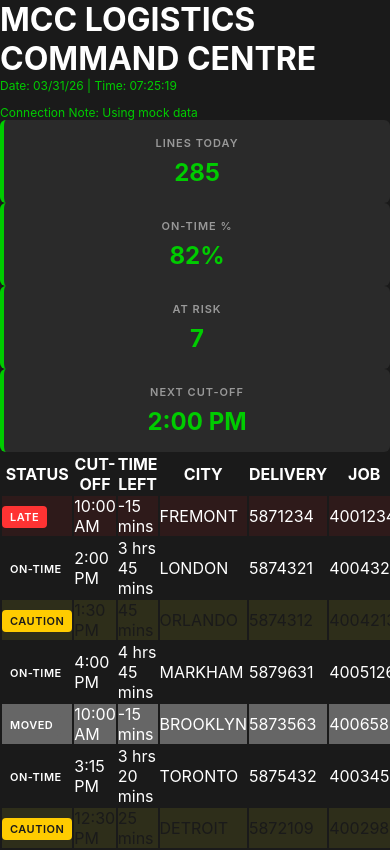
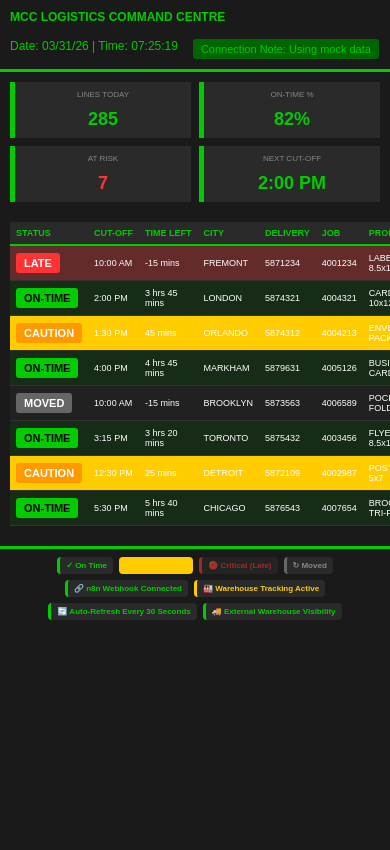
Before and after one commit to ricardo-business-camp/mcc-logistics-dashboard, a React (Create React App) app: page / in a window 390 px wide. Shown: the top 850 px of the page. Built offline with nearby package versions, Linux system fonts and the light colour scheme.

Commit message:
Revise CSS for dashboard structure and styling
Refactor CSS styles for dashboard layout and components.

```diff
--- a/src/App.css
+++ b/src/App.css
@@ -4,452 +4,384 @@
   box-sizing: border-box;
 }
 
-body {
-  font-family: -apple-system, BlinkMacSystemFont, 'Segoe UI', Roboto, 'Helvetica Neue', Arial, sans-serif;
+html, body, #root {
+  width: 100%;
+  height: 100%;
   background-color: #1a1a1a;
-  color: #ffffff;
-  overflow-x: hidden;
+  color: #fff;
+  font-family: Arial, sans-serif;
+  margin: 0;
+  padding: 0;
 }
 
-.app {
-  min-height: 100vh;
+.dashboard {
   background-color: #1a1a1a;
+  width: 100%;
   display: flex;
   flex-direction: column;
+  overflow-x: hidden;
+  margin: 0;
+  padding: 0;
 }
 
-/* HEADER */
-.header {
-  background-color: #1a1a1a;
+.dashboard-header {
+  padding: 20px;
   border-bottom: 3px solid #00cc00;
-  padding: 16px;
-  position: sticky;
-  top: 0;
-  z-index: 100;
+  display: flex;
+  justify-content: space-between;
+  align-items: center;
+  flex-wrap: wrap;
+  gap: 15px;
 }
 
-.header-content {
-  max-width: 1400px;
-  margin: 0 auto;
-}
-
-.header h1 {
+.dashboard-header h1 {
+  font-size: 32px;
   color: #00cc00;
-  font-size: 24px;
-  font-weight: 700;
-  margin-bottom: 8px;
-  letter-spacing: 1px;
+  font-weight: bold;
 }
 
 .header-info {
   display: flex;
-  justify-content: space-between;
-  align-items: center;
+  gap: 15px;
   flex-wrap: wrap;
-  gap: 12px;
+}
+
+.date {
   font-size: 12px;
   color: #00cc00;
 }
 
-.connection-note {
-  background-color: #00cc00;
-  color: #1a1a1a;
+.status {
+  font-size: 11px;
+  background-color: #006600;
+  color: #00cc00;
   padding: 4px 8px;
-  border-radius: 4px;
-  font-weight: 600;
+  border-radius: 3px;
 }
 
-@media (max-width: 768px) {
-  .header {
-    padding: 12px;
-  }
-
-  .header h1 {
-    font-size: 18px;
-  }
-
-  .header-info {
-    flex-direction: column;
-    align-items: flex-start;
-  }
-
-  .connection-note {
-    font-size: 11px;
-  }
-}
-
-/* METRICS GRID */
-.metrics-grid {
+.metrics-section {
   display: grid;
   grid-template-columns: repeat(4, 1fr);
-  gap: 12px;
-  padding: 16px;
-  max-width: 1400px;
-  margin: 0 auto;
+  gap: 20px;
+  padding: 20px;
   width: 100%;
 }
 
 .metric-card {
   background-color: #2a2a2a;
-  border-left: 4px solid #00cc00;
+  border-left: 5px solid #00cc00;
   padding: 20px;
-  border-radius: 6px;
   text-align: center;
-  animation: refresh 0.6s ease-in-out;
-}
-
-.metric-card.metric-green {
-  border-left-color: #00cc00;
-}
-
-.metric-card.metric-red {
-  border-left-color: #ff3333;
 }
 
 .metric-label {
-  font-size: 12px;
-  color: #999;
+  font-size: 11px;
+  color: #888;
   text-transform: uppercase;
-  letter-spacing: 1px;
-  margin-bottom: 8px;
-  font-weight: 600;
+  margin-bottom: 10px;
 }
 
 .metric-value {
-  font-size: 36px;
-  font-weight: 700;
+  font-size: 40px;
+  color: #00cc00;
+  font-weight: bold;
+}
+
+.metric-value.metric-green {
   color: #00cc00;
 }
 
-.metric-red .metric-value {
+.metric-value.metric-red {
   color: #ff3333;
 }
 
-@keyframes refresh {
-  0% {
-    transform: scale(0.95);
-    opacity: 0.8;
+.table-section {
+  padding: 20px;
+  overflow-x: auto;
+}
+
+.shipping-table {
+  width: 100%;
+  border-collapse: collapse;
+}
+
+.shipping-table thead {
+  background-color: #2a2a2a;
+  position: sticky;
+  top: 0;
+}
+
+.shipping-table th {
+  padding: 12px;
+  text-align: left;
+  font-size: 11px;
+  color: #00cc00;
+  border-bottom: 2px solid #00cc00;
+  white-space: nowrap;
+}
+
+.shipping-table td {
+  padding: 12px;
+  font-size: 12px;
+  border-bottom: 1px solid #333;
+}
+
+.status-late {
+  animation: flashLate 0.8s infinite;
+}
+
+.status-caution {
+  animation: flashCaution 1s infinite;
+}
+
+.status-ontime {
+  background-color: rgba(0, 200, 0, 0.1);
+}
+
+.status-moved {
+  background-color: rgba(100, 100, 100, 0.1);
+}
+
+@keyframes flashLate {
+  0%, 100% { background-color: #5a2a2a; }
+  50% { background-color: #ff3333; }
+}
+
+@keyframes flashCaution {
+  0%, 100% { background-color: #5a5a2a; }
+  50% { background-color: #ffcc00; }
+}
+
+@keyframes flashBadge {
+  0%, 100% { background-color: #ffcc00; color: #000; }
+  50% { background-color: #ff9900; color: #fff; }
+}
+
+.status-badge {
+  display: inline-block;
+  padding: 4px 8px;
+  border-radius: 3px;
+  font-weight: bold;
+  font-size: 11px;
+  text-transform: uppercase;
+}
+
+.status-late .status-badge {
+  background-color: #ff3333;
+  color: #fff;
+}
+
+.status-caution .status-badge {
+  animation: flashBadge 1s infinite;
+}
+
+.status-ontime .status-badge {
+  background-color: #00cc00;
+  color: #000;
+}
+
+.status-moved .status-badge {
+  background-color: #666;
+  color: #fff;
+}
+
+.progress-bar {
+  width: 100%;
+  height: 18px;
+  background-color: #333;
+  border-radius: 2px;
+  overflow: hidden;
+  margin-bottom: 4px;
+}
+
+.progress-fill {
+  height: 100%;
+  background-color: #00cc00;
+}
+
+.progress-fill.green {
+  background-color: #00cc00;
+}
+
+.dashboard-footer {
+  background-color: #1a1a1a;
+  border-top: 3px solid #00cc00;
+  padding: 12px 20px;
+  width: 100%;
+  margin: 0;
+  margin-top: 20px;
+}
+
+.footer-status {
+  display: flex;
+  flex-wrap: wrap;
+  gap: 10px;
+  justify-content: center;
+}
+
+.status-item {
+  display: inline-block;
+  font-size: 12px;
+  background-color: #2a2a2a;
+  padding: 8px 12px;
+  border-left: 3px solid #666;
+  border-radius: 4px;
+  white-space: nowrap;
+  font-weight: bold;
+}
+
+/* STATUS INDICATOR COLORS */
+.status-item.status-ontime {
+  color: #00cc00;
+  border-left: 3px solid #00cc00;
+}
+
+.status-item.status-caution {
+  color: #ffcc00;
+  border-left: 3px solid #ffcc00;
+}
+
+.status-item.status-critical {
+  color: #ff3333;
+  border-left: 3px solid #ff3333;
+  animation: pulse 1s infinite;
+}
+
+.status-item.status-moved {
+  color: #888;
+  border-left: 3px solid #666;
+}
+
+.status-item.status-webhook {
+  color: #00cc00;
+  border-left: 3px solid #00cc00;
+}
+
+.status-item.status-warehouse {
+  color: #ffcc00;
+  border-left: 3px solid #ffcc00;
+}
+
+.status-item.status-refresh {
+  color: #00cc00;
+  border-left: 3px solid #00cc00;
+}
+
+.status-item.status-external {
+  color: #00cc00;
+  border-left: 3px solid #00cc00;
+}
+
+@keyframes pulse {
+  0%, 100% {
+    opacity: 1;
   }
   50% {
-    transform: scale(1.05);
-  }
-  100% {
-    transform: scale(1);
-    opacity: 1;
+    opacity: 0.6;
   }
 }
 
-@media (max-width: 1024px) {
-  .metrics-grid {
+@media (max-width: 1199px) {
+  .metrics-section {
     grid-template-columns: repeat(2, 1fr);
-    gap: 12px;
-    padding: 12px;
-  }
-
-  .metric-value {
-    font-size: 28px;
   }
 }
 
 @media (max-width: 768px) {
-  .metrics-grid {
+  .dashboard-header {
+    flex-direction: column;
+    align-items: flex-start;
+  }
+
+  .dashboard-header h1 {
+    font-size: 18px;
+  }
+
+  .metrics-section {
     grid-template-columns: repeat(2, 1fr);
     gap: 10px;
-    padding: 10px;
+    padding: 15px;
   }
 
   .metric-card {
-    padding: 16px;
+    padding: 12px;
   }
 
   .metric-value {
     font-size: 24px;
   }
 
-  .metric-label {
-    font-size: 11px;
+  .table-section {
+    padding: 15px;
+  }
+
+  .shipping-table th,
+  .shipping-table td {
+    padding: 8px;
+    font-size: 10px;
+  }
+
+  .dashboard-footer {
+    padding: 10px 15px;
+    margin-top: 15px;
+  }
+
+  .status-item {
+    font-size: 10px;
+    padding: 6px 8px;
   }
 }
 
-/* TABLE CONTAINER */
-.table-container {
-  flex: 1;
-  overflow-x: auto;
-  padding: 16px;
-  max-width: 1400px;
-  margin: 0 auto;
-  width: 100%;
+@media (max-width: 480px) {
+  .dashboard-header {
+    padding: 10px;
   }
 
-.orders-table {
-  width: 100%;
-  border-collapse: collapse;
-  background-color: #1a1a1a;
-  font-size: 13px;
+  .dashboard-header h1 {
+    font-size: 12px;
   }
 
-.orders-table thead {
-  position: sticky;
-  top: 0;
-  background-color: #2a2a2a;
-  z-index: 50;
+  .metrics-section {
+    grid-template-columns: repeat(2, 1fr);
+    gap: 8px;
+    padding: 10px;
   }
 
-.orders-table th {
-  color: #00cc00;
-  padding: 12px 8px;
-  text-align: left;
-  font-weight: 700;
-  text-transform: uppercase;
-  letter-spacing: 0.5px;
-  border-bottom: 2px solid #00cc00;
-  background-color: #2a2a2a;
-}
-
-.orders-table tbody tr {
-  border-bottom: 1px solid #333;
-  transition: all 0.3s ease;
-}
-
-.orders-table tbody tr:hover {
-  background-color: #252525;
-}
-
-.orders-table td {
-  padding: 12px 8px;
-  color: #ddd;
-  white-space: nowrap;
-}
-
-/* STATUS CELL STYLING */
-.status-cell {
+  .metric-card {
     padding: 8px;
   }
 
-.status-badge {
-  display: inline-block;
-  padding: 4px 8px;
-  border-radius: 4px;
-  font-weight: 600;
-  text-transform: uppercase;
-  font-size: 11px;
-  letter-spacing: 0.5px;
+  .metric-value {
+    font-size: 18px;
   }
 
-/* ROW STATUS STYLES */
-.status-on-time {
-  background-color: #1a2a1a;
+  .metric-label {
+    font-size: 8px;
   }
 
-.status-on-time .status-badge {
-  background-color: #00cc00;
-  color: #1a1a1a;
+  .table-section {
+    padding: 10px;
   }
 
-.status-caution {
-  background-color: #2a2a1a;
-  animation: flash-yellow 1.5s infinite;
+  .shipping-table th,
+  .shipping-table td {
+    padding: 6px;
+    font-size: 9px;
   }
 
-.status-caution .status-badge {
-  background-color: #ffcc00;
-  color: #1a1a1a;
+  .dashboard-footer {
+    padding: 8px 10px;
+    margin-top: 10px;
   }
 
-.status-late {
-  background-color: #2a1a1a;
-  animation: flash-red 1.5s infinite;
-}
-
-.status-late .status-badge {
-  background-color: #ff3333;
-  color: #ffffff;
-}
-
-.status-moved {
-  background-color: #2a2a2a;
-}
-
-.status-moved .status-badge {
-  background-color: #666666;
-  color: #ffffff;
-}
-
-@keyframes flash-yellow {
-  0%, 100% {
-    background-color: #2a2a1a;
-  }
-  50% {
-    background-color: #3a3a1a;
-  }
-}
-
-@keyframes flash-red {
-  0%, 100% {
-    background-color: #2a1a1a;
-  }
-  50% {
-    background-color: #3a1a1a;
-  }
-}
-
-/* READY COLUMN COLORS */
-.ready-cell {
-  font-weight: 600;
-  border-radius: 3px;
-  padding: 6px 8px;
-  text-align: center;
-}
-
-.ready-full {
-  background-color: #00cc00;
-  color: #1a1a1a;
-}
-
-.ready-high {
-  background-color: #33ff33;
-  color: #1a1a1a;
-}
-
-.ready-medium {
-  background-color: #ffcc00;
-  color: #1a1a1a;
-}
-
-.ready-low {
-  background-color: #ff6600;
-  color: #ffffff;
-}
-
-/* STATUS BAR FOOTER - FIXED TO 1 LINE */
-.status-bar {
-  background-color: #2a2a2a;
-  border-top: 3px solid #00cc00;
-  padding: 12px;
-  position: sticky;
-  bottom: 0;
-  z-index: 100;
-  width: 100%;
-}
-
-.status-bar-content {
-  display: flex;
-  flex-wrap: nowrap;
-  gap: 16px;
+  .footer-status {
+    gap: 6px;
     overflow-x: auto;
-  overflow-y: hidden;
-  max-width: 100%;
-  padding: 0;
-  margin: 0;
-  -webkit-overflow-scrolling: touch;
-}
-
-.status-bar-content::-webkit-scrollbar {
-  height: 6px;
-}
-
-.status-bar-content::-webkit-scrollbar-track {
-  background: #1a1a1a;
-}
-
-.status-bar-content::-webkit-scrollbar-thumb {
-  background: #00cc00;
-  border-radius: 3px;
   }
 
   .status-item {
-  display: inline-flex;
-  align-items: center;
-  padding: 8px 12px;
-  border-radius: 4px;
-  font-size: 12px;
-  font-weight: 600;
-  white-space: nowrap;
+    font-size: 8px;
+    padding: 4px 6px;
     flex-shrink: 0;
-  gap: 6px;
-}
-
-.status-item span {
-  display: flex;
-  align-items: center;
-  gap: 6px;
-}
-
-.status-on-time {
-  background-color: #00cc00;
-  color: #1a1a1a;
-}
-
-.status-caution {
-  background-color: #ffcc00;
-  color: #1a1a1a;
-}
-
-.status-late {
-  background-color: #ff3333;
-  color: #ffffff;
-}
-
-.status-moved {
-  background-color: #666666;
-  color: #ffffff;
-}
-
-.status-webhook {
-  background-color: #00cc00;
-  color: #1a1a1a;
-}
-
-.status-warehouse {
-  background-color: #ffcc00;
-  color: #1a1a1a;
-}
-
-.status-refresh {
-  background-color: #00cc00;
-  color: #1a1a1a;
-}
-
-.status-external {
-  background-color: #00cc00;
-  color: #1a1a1a;
-}
-
-@media (max-width: 768px) {
-  .status-bar {
-    padding: 8px;
-  }
-
-  .status-bar-content {
-    gap: 8px;
-  }
-
-  .status-item {
-    padding: 6px 10px;
-    font-size: 11px;
-  }
-
-  .table-container {
-    padding: 8px;
-  }
-
-  .orders-table {
-    font-size: 12px;
-  }
-
-  .orders-table th,
-  .orders-table td {
-    padding: 8px 6px;
   }
 }
-
-/* Ensure no horizontal overflow */
-html,
-body {
-  width: 100%;
-  overflow-x: hidden;
-}
-
-.app {
-  width: 100%;
-}
```
Lines whose indentation alone changed are shown as unchanged.
